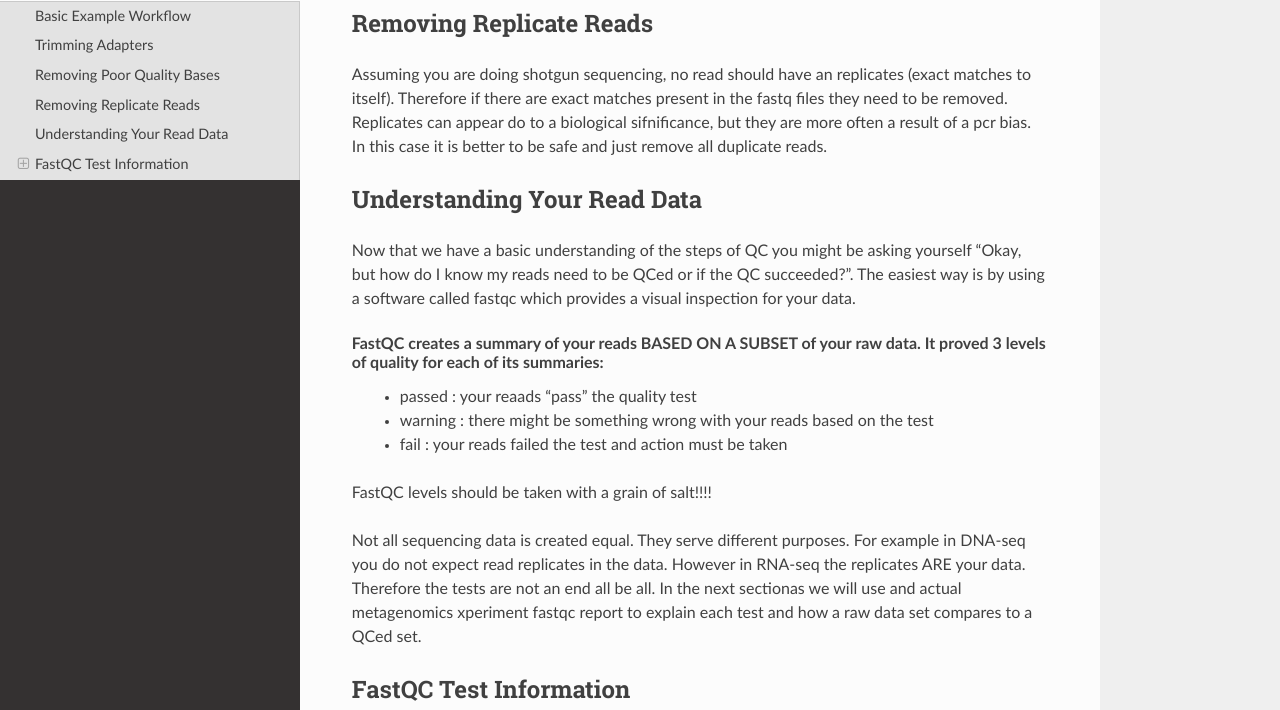
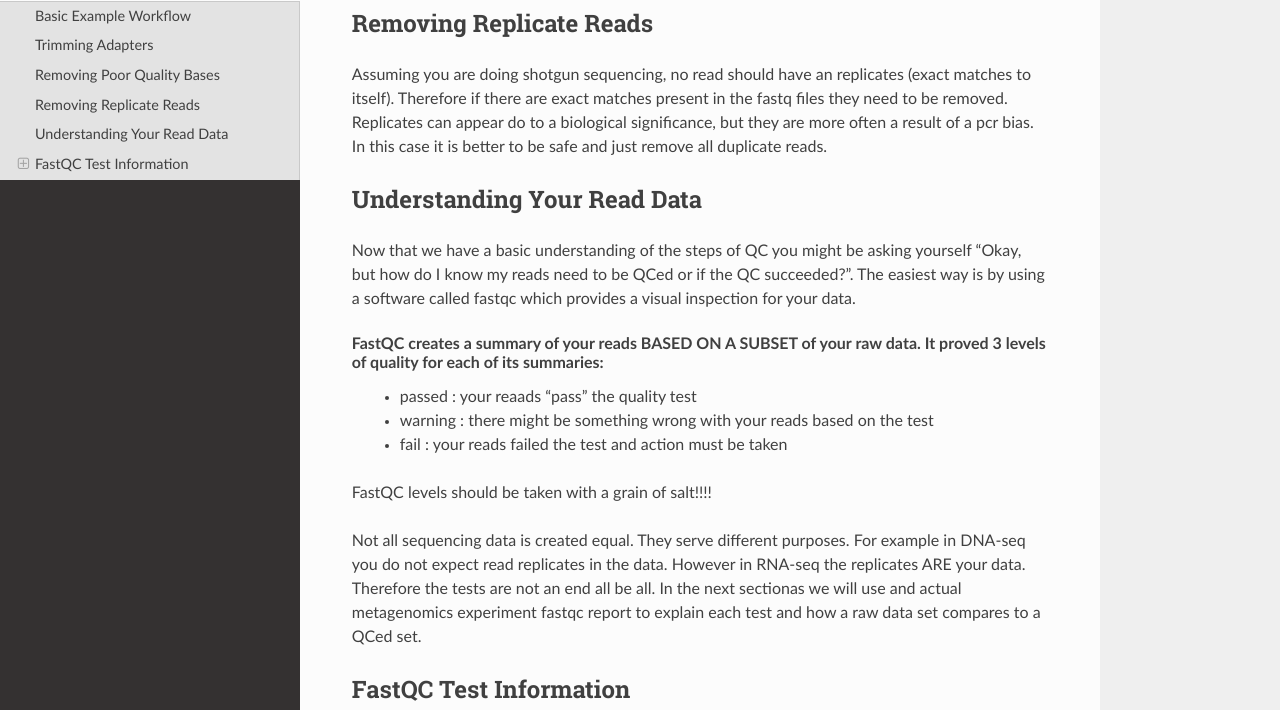
Before and after one commit to DenefLab/Computational-boot-camp, a Sphinx documentation site: the page built from docs/source/QualityControl.rst, in a window 1280 px wide and 1400 px high, scrolled down 1012 px. Shown: the part 193-903 px from the top of the window. Built offline with Sphinx 7.4.7 and the Read the Docs theme 2.0.0, drawn with Linux system fonts in a browser that asks for light colours; formulas are drawn with MathJax 3; some of the changed text lies outside the part shown.

Commit message:
spell check and wording

```diff
--- a/docs/source/QualityControl.rst
+++ b/docs/source/QualityControl.rst
@@ -28,7 +28,7 @@ this quality information is found in fastq files which is why these are the file
 
 Removing Replicate Reads
 -------------------------
-Assuming you are doing shotgun sequencing, no read should have an replicates (exact matches to itself). Therefore if there are exact matches present in the fastq files they need to be removed. Replicates can appear do to a biological sifnificance, but they are more often a result of a pcr bias. In this case it is better to be safe and just remove all duplicate reads.
+Assuming you are doing shotgun sequencing, no read should have an replicates (exact matches to itself). Therefore if there are exact matches present in the fastq files they need to be removed. Replicates can appear do to a biological significance, but they are more often a result of a pcr bias. In this case it is better to be safe and just remove all duplicate reads.
 
 Understanding Your Read Data
 ------------------------------
@@ -41,7 +41,7 @@ FastQC creates a summary of your reads BASED ON A SUBSET of your raw data. It pr
 
 FastQC levels should be taken with a grain of salt!!!!
 
-Not all sequencing data is created equal. They serve different purposes. For example in DNA-seq you do not expect read replicates in the data. However in RNA-seq the replicates ARE your data. Therefore the tests are not an end all be all. In the next sectionas we will use and actual metagenomics xperiment fastqc report to explain each test and how a raw data set compares to a QCed set.
+Not all sequencing data is created equal. They serve different purposes. For example in DNA-seq you do not expect read replicates in the data. However in RNA-seq the replicates ARE your data. Therefore the tests are not an end all be all. In the next sectionas we will use and actual metagenomics experiment fastqc report to explain each test and how a raw data set compares to a QCed set.
 
 FastQC Test Information
 -----------------------------
```
Also changed, not shown: other parts of docs/source/QualityControl.rst (+1 -1 lines).
